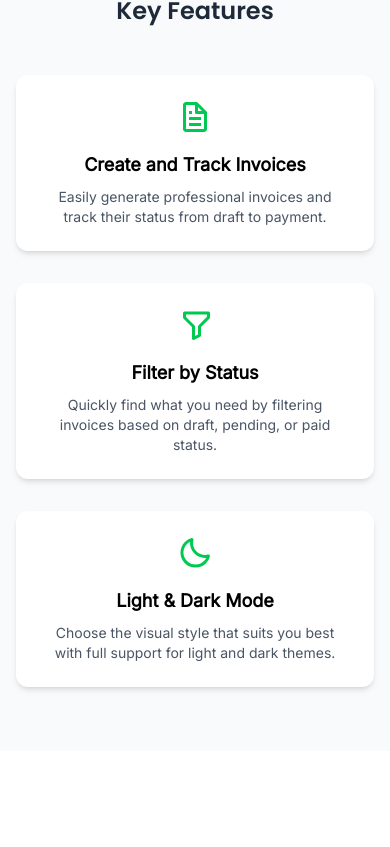
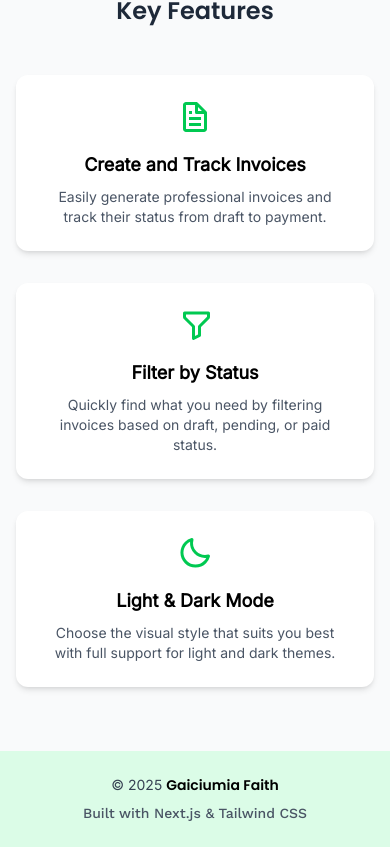
Before and after one commit to faithgaiciumia/risity, a Next.js app: page / in a window 390 px wide. Shown: the part 525-1372 px from the top of the page. Before the commit the page ends 1276 px from the top, so only its background shows below. Built offline with nearby package versions, Linux system fonts and the light colour scheme.

Commit message:
styled and responsive footer'

```diff
--- a/app/page.tsx
+++ b/app/page.tsx
@@ -2,6 +2,7 @@ import Image from "next/image";
 import Navbar from "./ui/Landing/Navbar";
 import Hero from "./ui/Landing/Hero";
 import KeyFeatures from "./ui/Landing/KeyFeatures";
+import Footer from "./ui/Landing/Footer";
 
 export default function Home() {
   return (
@@ -9,6 +10,7 @@ export default function Home() {
       <Navbar/>
       <Hero/>
       <KeyFeatures/>
+      <Footer/>
     </>
   );
 }
--- /dev/null
+++ b/app/ui/Landing/Footer.tsx
@@ -0,0 +1,27 @@
+import Link from "next/link";
+import { poppins, workSans } from "../fonts";
+
+export default function Footer() {
+  return (
+    <footer className="bg-green-100 text-gray-700 py-6 px-4">
+      <div className="max-w-6xl mx-auto flex flex-col items-center text-center gap-2 text-sm">
+        <div>
+          © 2025{" "}
+          <Link
+            href="https://gaiciumiafaith.com/"
+            target="_blank"
+            rel="noopener noreferrer"
+            className={`text-black font-bold hover:underline ${poppins.className}`}
+          >
+            Gaiciumia Faith
+          </Link>
+        </div>
+        <div>
+          <span className={`${workSans.className} text-gray-600`}>
+            Built with Next.js & Tailwind CSS
+          </span>
+        </div>
+      </div>
+    </footer>
+  );
+}
```
